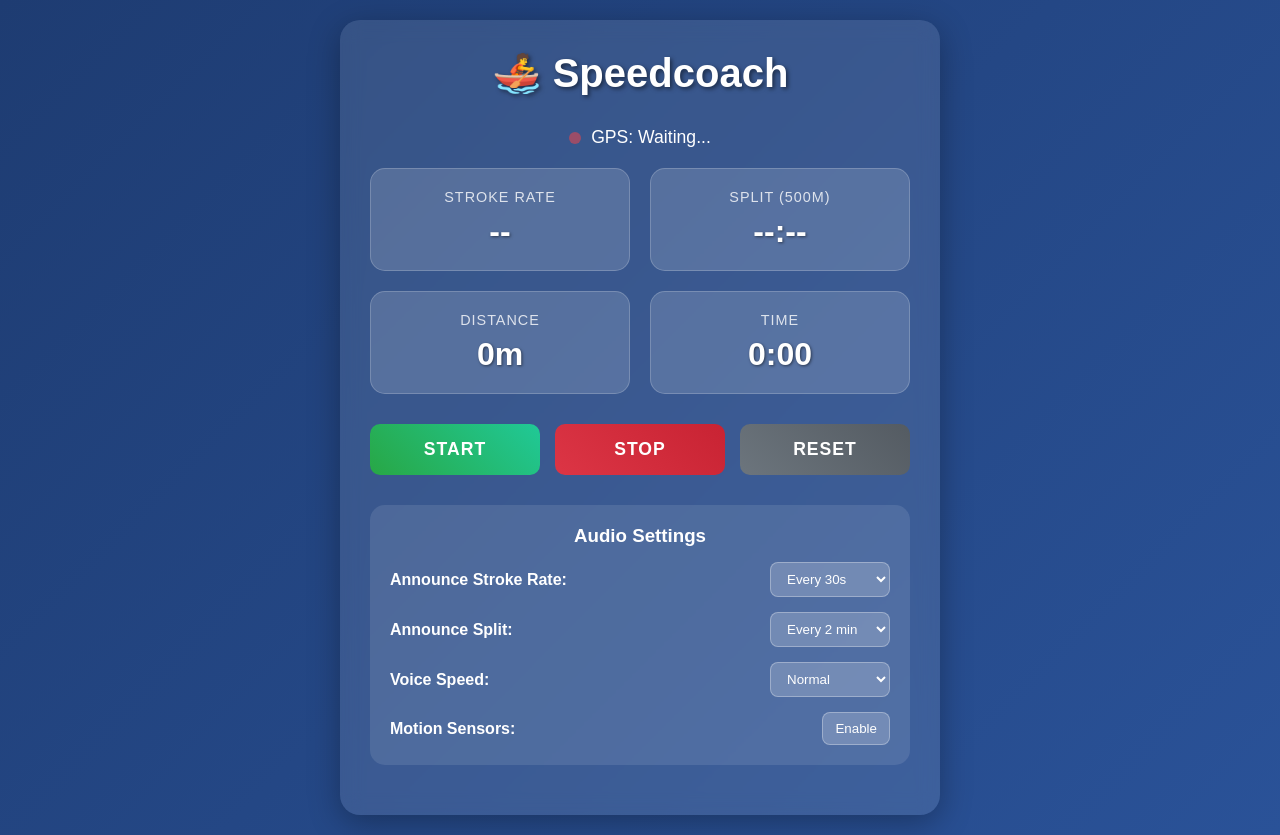
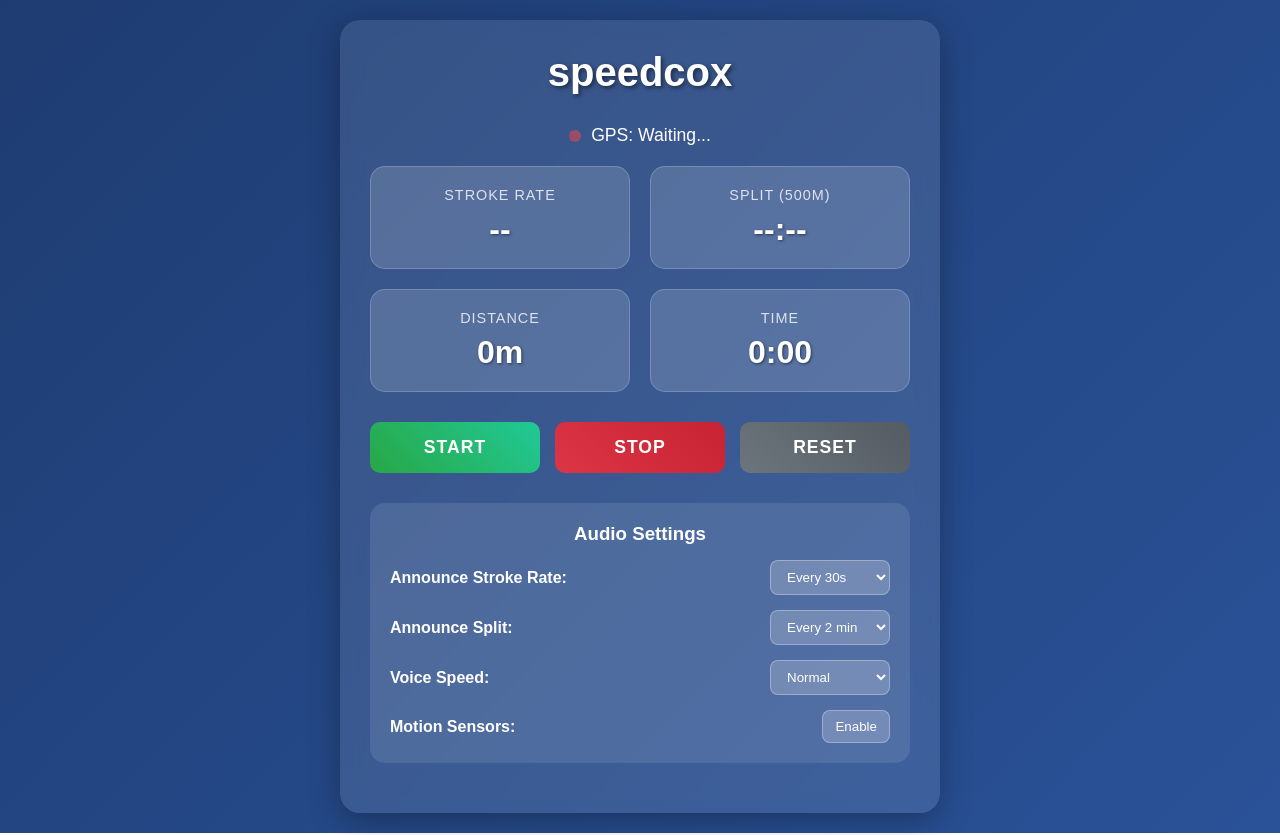
Before and after one commit to hyeyoungshin/speedcox, a plain HTML site: page index.html in a window 1280 px wide. Drawn offline with Linux system fonts and the light colour scheme.

Commit message:
update name

```diff
--- a/index.html
+++ b/index.html
@@ -4,7 +4,7 @@
     <!-- Basic HTML document setup -->
     <meta charset="UTF-8">
     <meta name="viewport" content="width=device-width, initial-scale=1.0">
-    <title>Rowing Speedcoach</title>
+    <title>speedcox</title>
     <style>
         /* CSS STYLES - This section controls how the app looks */
 
@@ -291,7 +291,7 @@
 
     <div class="container">
         <!-- Main app title -->
-        <h1>🚣 Speedcoach</h1>
+        <h1>speedcox</h1>
 
         <!-- GPS status indicator -->
         <div class="status-indicator">
```
